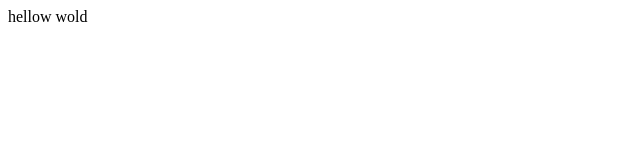
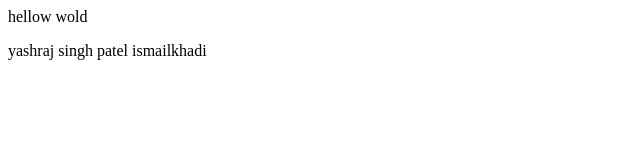
Before and after one commit to yashrajpatel830/Three-repo, a plain HTML site: page index.html in a window 1280 px wide. Shown: the whole page, without its empty margins (0-640 px from the left). Drawn offline with Linux system fonts and the light colour scheme.

Commit message:
add new para

```diff
--- a/index.html
+++ b/index.html
@@ -1 +1,2 @@
 <p>hellow wold</p>
+<p>yashraj singh patel ismailkhadi</p>
```
